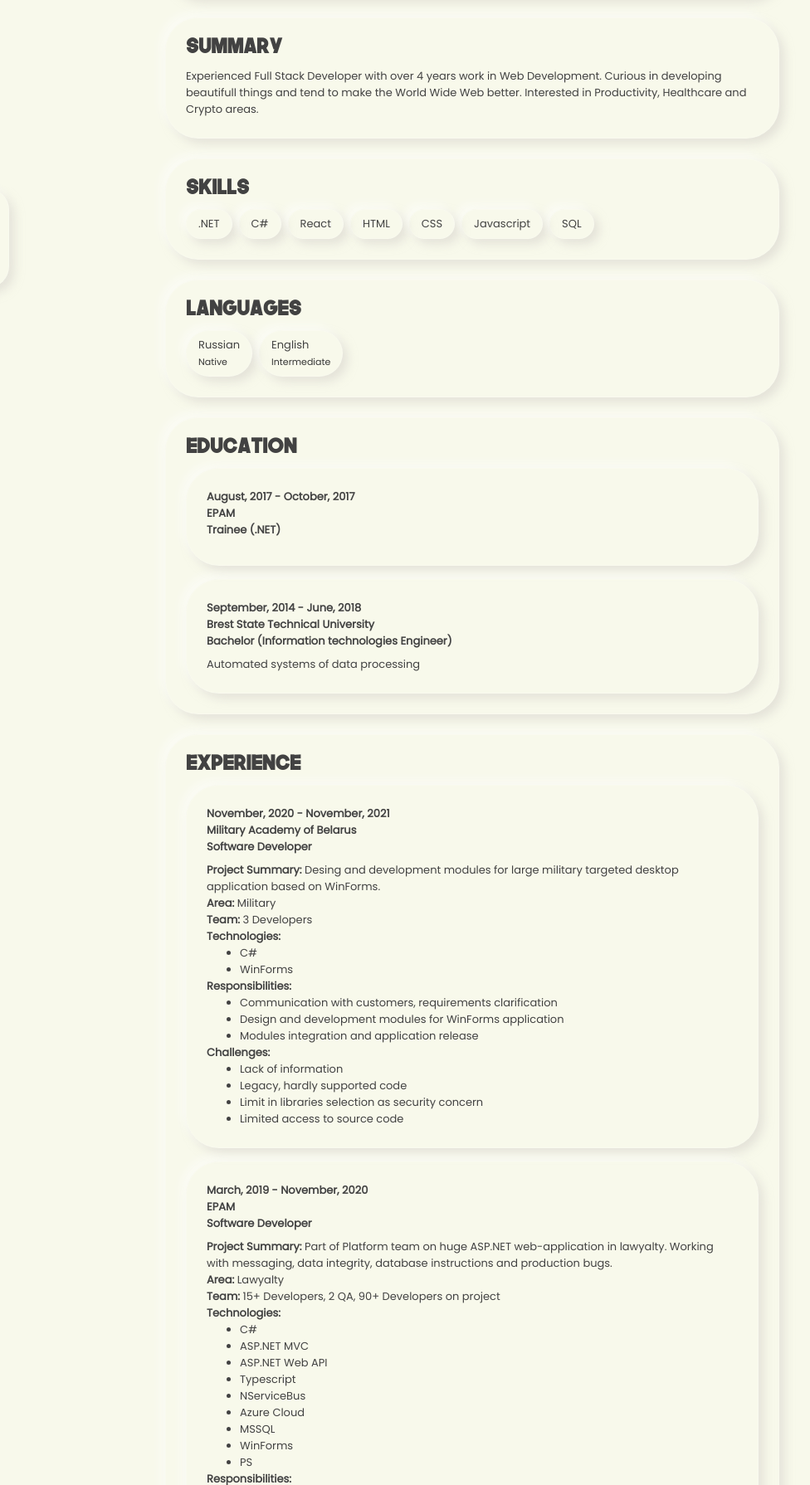
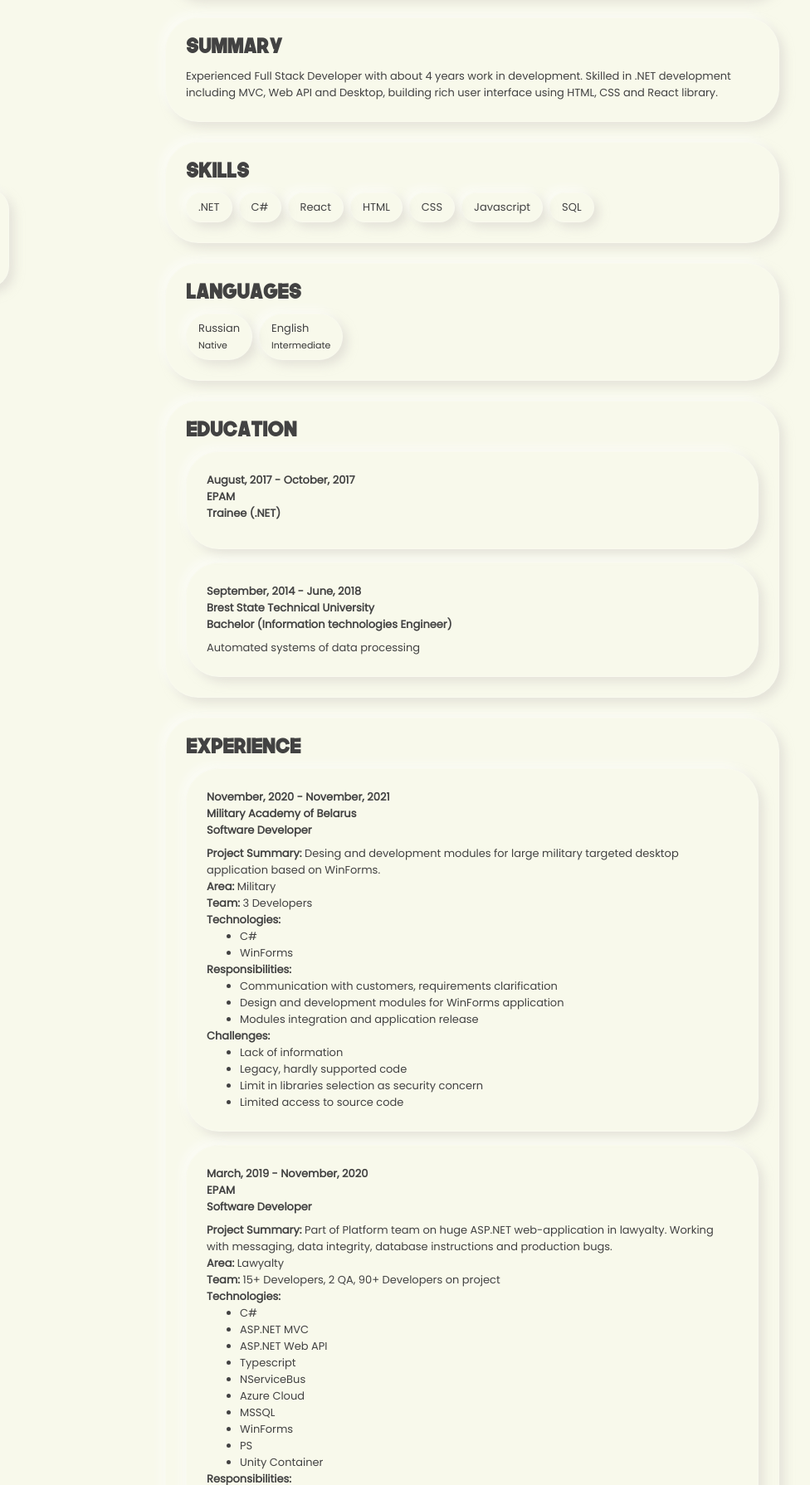
Before and after one commit to qlminspire/portfolio, a Gatsby site: page / in a window 1280 px wide. Shown: the part 173-1963 px from the top of the page at 83% size, 71-1047 px from the left. Built offline with nearby package versions, Linux system fonts and the light colour scheme; Gatsby itself is replaced by a stand-in of ours.

Commit message:
Updated portfolio summary.

```diff
--- a/src/components/layout/layout.component.jsx
+++ b/src/components/layout/layout.component.jsx
@@ -1,11 +1,15 @@
 import React from 'react';
 import FontStyles from '../../styles/fontStyles';
 import GlobalStyle from '../../styles/globalStyles';
+import { Helmet } from 'react-helmet';
 
 import { Layout as LayoutContainer } from './layout.styled';
 
 export const Layout = ({ children, className }) => (
   <LayoutContainer className={className}>
+    <Helmet htmlAttributes={{ lang: 'en' }}>
+      <meta charSet='utf-8'></meta>
+    </Helmet>
     <FontStyles />
     <GlobalStyle />
     {children}
--- a/src/data/portfolio-metadata.js
+++ b/src/data/portfolio-metadata.js
@@ -7,10 +7,7 @@ export const PORTFOLIO_METADATA = {
 	 linkedin: 'https://www.linkedin.com/in/vladislav-karpovich-33b835192/',
 	 github: 'https://github.com/qlminspire',
  },
-  summary: `Experienced Full Stack Developer with over 4 years work in Web
-  Development. Curious in developing beautifull things and tend to make
-  the World Wide Web better. Interested in Productivity, Healthcare and
-  Crypto areas.`,
+ summary: `Experienced Full Stack Developer with about 4 years work in development. Skilled in .NET development including MVC, Web API and Desktop, building rich user interface using HTML, CSS and React library.`,
  skills: ['.NET', 'C#', 'React', 'HTML', 'CSS', 'Javascript', 'SQL'],
  languages: [
 	 { language: 'Russian', level: 'Native' },
@@ -73,6 +70,7 @@ export const PORTFOLIO_METADATA = {
 				 'MSSQL',
 				 'WinForms',
 	       'PS',
+				 'Unity Container'
 			 ],
 			 responsibilities: [
 				'Work with project core functional that impact all project teams',
@@ -111,9 +109,13 @@ export const PORTFOLIO_METADATA = {
 				 'React',
 				 'Typescript',
 				 'Ant Desing',
+				 'Storybook',
 				 'WinForms',
 				 'Entity Framework 6',
-          'MSSQL'
+				 'MSSQL',
+				 'Moq',
+				 'Unity Container',
+				 'NUnit'
 			 ],
 			 responsibilities: [
 				'Project initial configuration (Webpack configuration), design and development components (React + Typescript), components documentation (Storybook), setting up integration with ASP.NET Web API',
--- a/src/pages/index.js
+++ b/src/pages/index.js
@@ -35,7 +35,7 @@ const IndexPage = () => {
   return (
     <Layout>
       <Helmet>
-        <title>{`${name} - ${position}`}</title>s
+        <title>{`${name} - ${position}`}</title>
       </Helmet>
       <PortfolioHeader name={name} tags={tags}>
         <SocialLinks
--- a/src/styles/components.js
+++ b/src/styles/components.js
@@ -16,8 +16,9 @@ export const Section = styled.section `
     ${neumorphismBoxesStyles}
 `;
 
-export const Tag = styled.span `
+export const Tag = styled.div `
     padding: 7px 14px;
+    display: inline-block;
     ${neumorphismBoxesStyles}
 `;
 
```
Also changed, not shown: src/assets/arrow-down-circle-outline.svg (added). Lines whose indentation alone changed are shown as unchanged.
